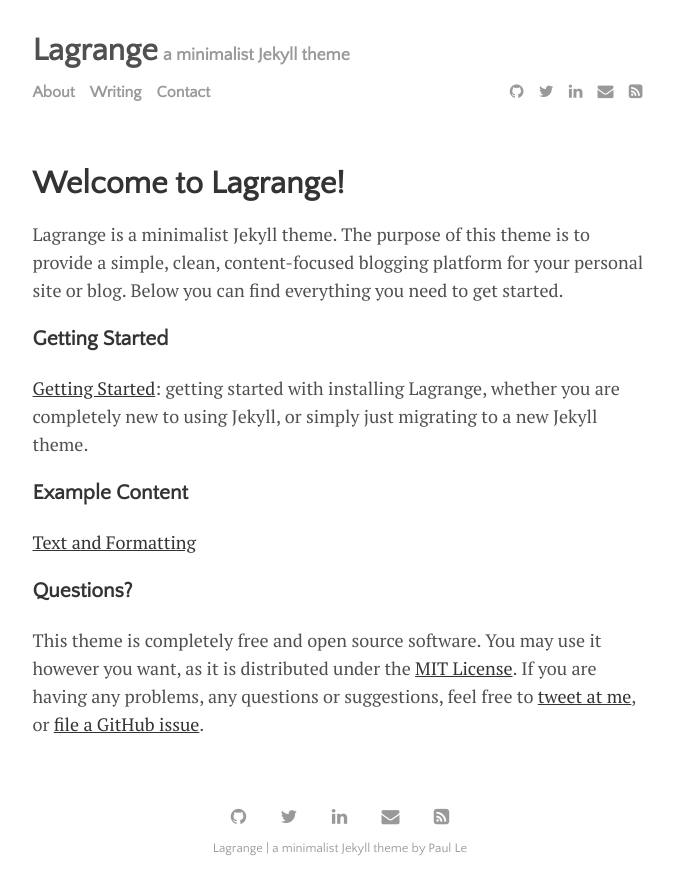
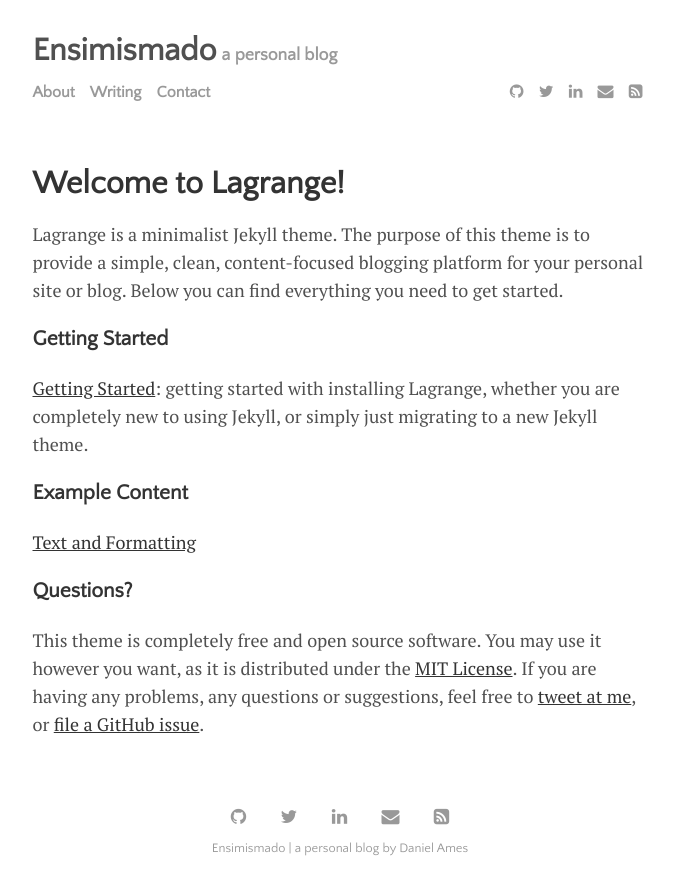
Before and after one commit to DanielAmes/DanielAmes.github.io, a Jekyll site: the page built from menu/about.md, in a window 1280 px wide. Shown: the top 895 px of the page, without its empty margins (300-974 px from the left). Built offline with Jekyll 4.4.1, drawn with Linux system fonts in a browser that asks for light colours.

Commit message:
Changed title and author

```diff
--- a/_config.yml
+++ b/_config.yml
@@ -20,9 +20,9 @@
 plugins:             [jekyll-paginate, jekyll-sitemap, jekyll-feed, jekyll-seo-tag]
 
 # Customise atom feed settings (this is where Jekyll-Feed gets configuration information)
-title:		           'Lagrange'
-description:	       'a minimalist Jekyll theme'
-author:              'Paul Le'
+title:		           'Ensimismado'
+description:	       'a personal blog'
+author:              'Daniel Ames'
 
 # RSS 2.0 can be used instead of Atom by uncommenting following two lines
 #feed:
```
